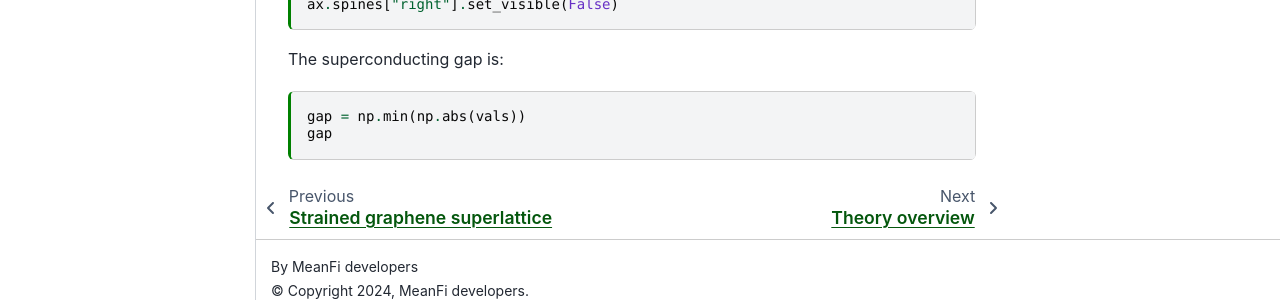
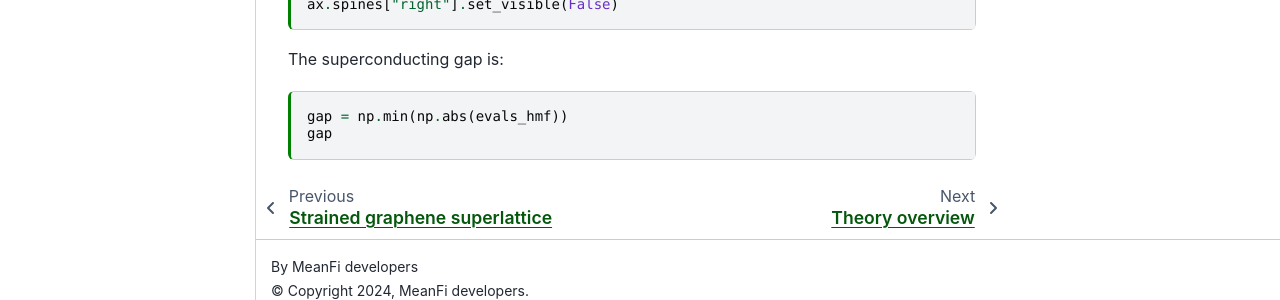
Before and after one commit to quantum-tinkerer/MeanFi, a Sphinx documentation site: the page built from docs/source/tutorial/superconducting_2d.md, in a window 1280 px wide and 900 px high, scrolled down 5899 px. Shown: the part 582-882 px from the top of the window. Built offline with Sphinx 7.4.7 and the Sphinx Book theme 1.1.4, drawn with Linux system fonts in a browser that asks for light colours; the version number could not be read and is left out.

Commit message:
fix typo

````diff
--- a/docs/source/tutorial/superconducting_2d.md
+++ b/docs/source/tutorial/superconducting_2d.md
@@ -323,6 +323,6 @@ ax.spines["right"].set_visible(False)
 The superconducting gap is:
 
 ```{code-cell} ipython3
-gap = np.min(np.abs(vals))
+gap = np.min(np.abs(evals_hmf))
 gap
 ```
````
